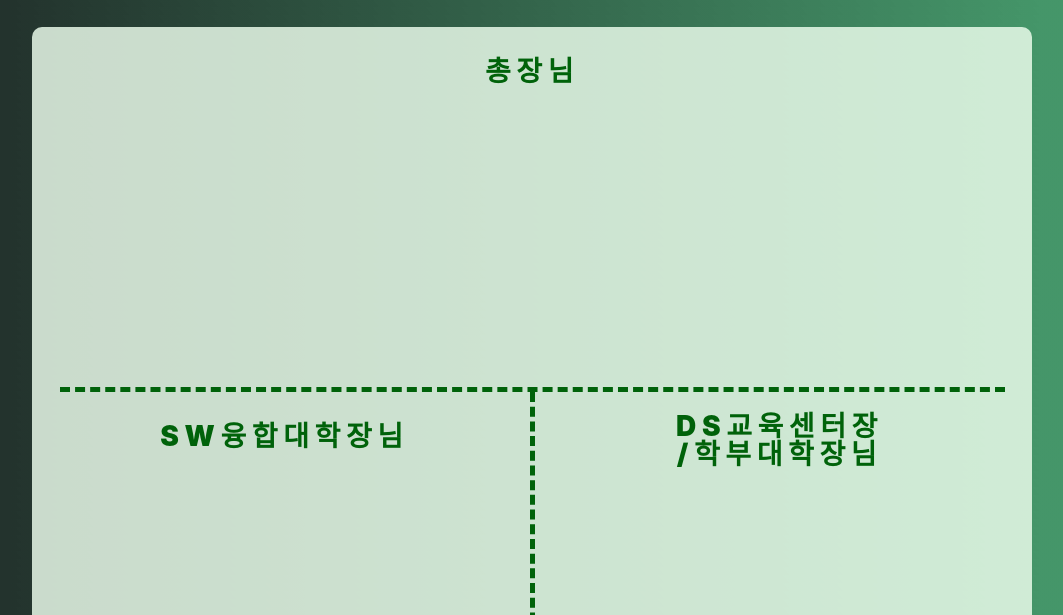
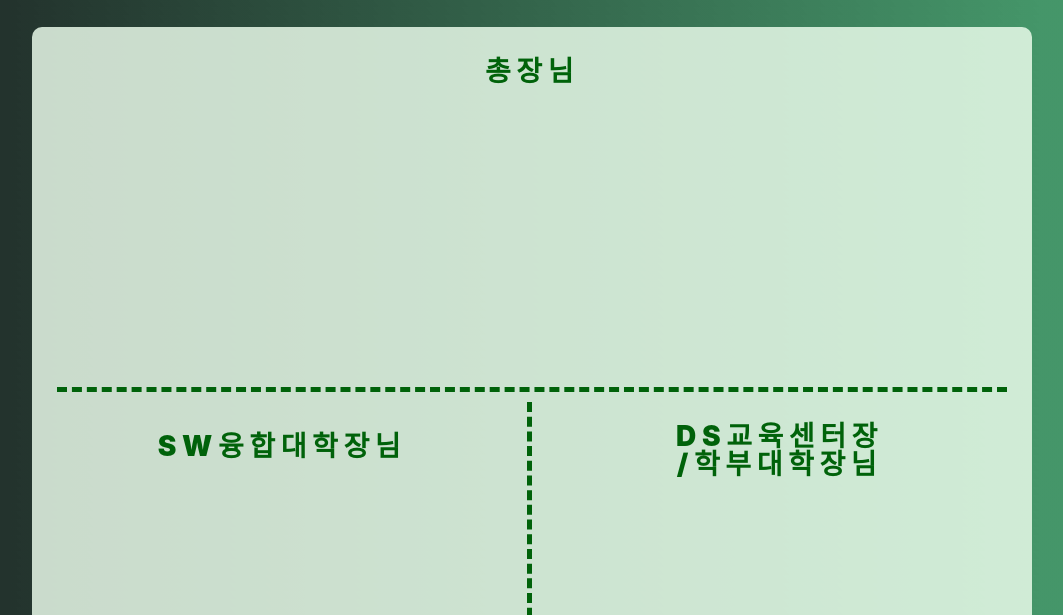
Before and after one commit to AJH0625/learning-fair-main, a React app in the folder client/: page /congrats in a window 1280 px wide. Shown: the part 185-800 px from the top of the page, without its empty margins (108-1171 px from the left). Built offline with nearby package versions, Linux system fonts and the light colour scheme; some packages are replaced by stand-ins of ours; no server answers.

Commit message:
fe: edit css

```diff
--- a/client/src/css/Congrats.scss
+++ b/client/src/css/Congrats.scss
@@ -10,8 +10,7 @@
     text-align: center;
 
     background-color: #edfeedd3;
-    height: 90vh;
-    margin: 10px 0px;
+    height: 82vh;
     border-radius: 10px;
 }
 
@@ -19,7 +18,7 @@
     display: grid;
     grid-template-columns: 1fr 1fr;
     /* border: solid red 1px; */
-    margin: 30px;
+    margin: 30px 0 30px 0;
     p{
         font-size: 28px;
         font-weight: 900;
@@ -32,8 +31,8 @@
 .first {
     grid-column: 1 / 3;
     /* border: solid red 1px; */
+    margin: 0 20px 10px 20px;
     padding-bottom: 30px;
-    margin: 0 20px;
     border-bottom: 5px dashed #00620a;
 }
 
@@ -46,12 +45,10 @@
     }
 }
 #second{
-
     border-right: 5px dashed #00620a;
 }
 
 #sw{
     margin-top: 10px;
     margin-bottom: 35px;
-
 }
```
